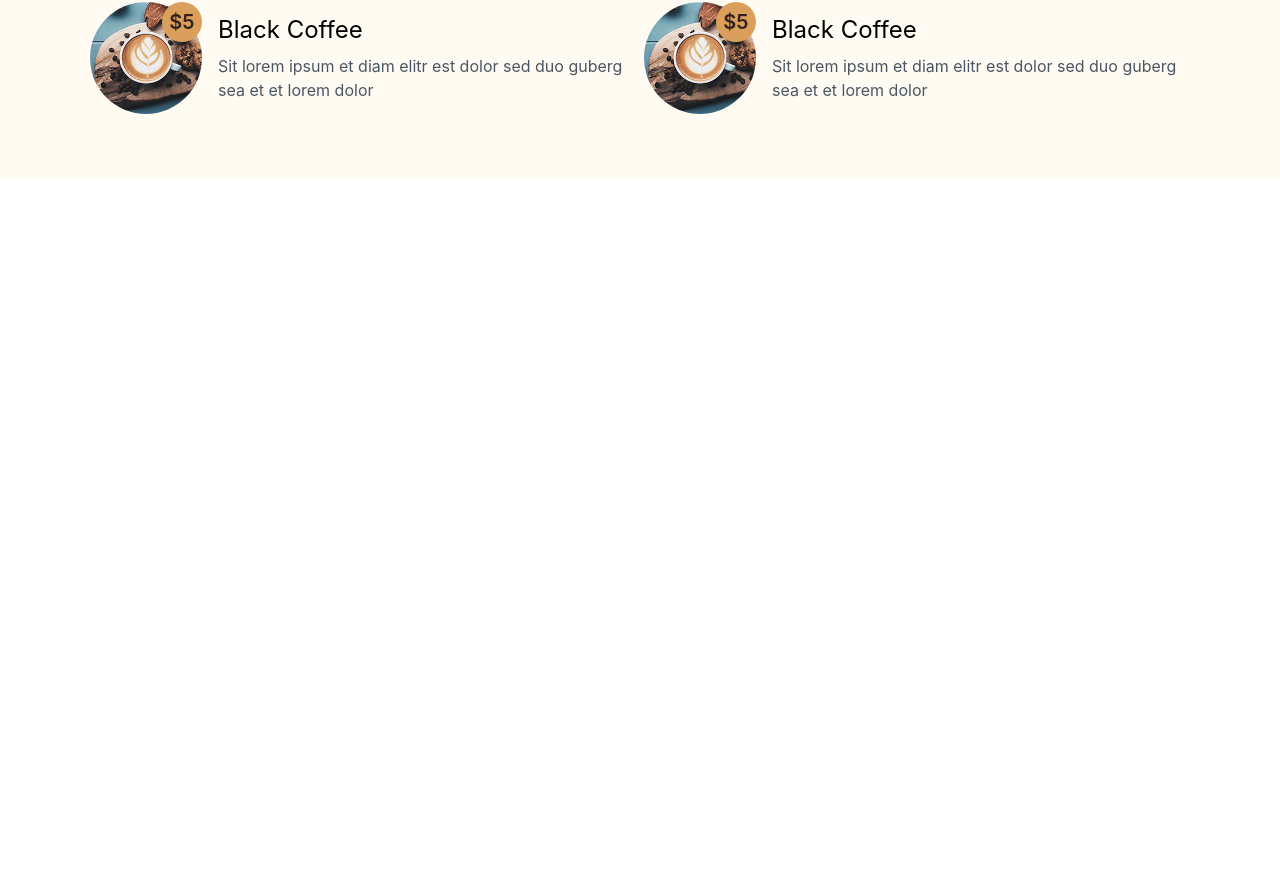
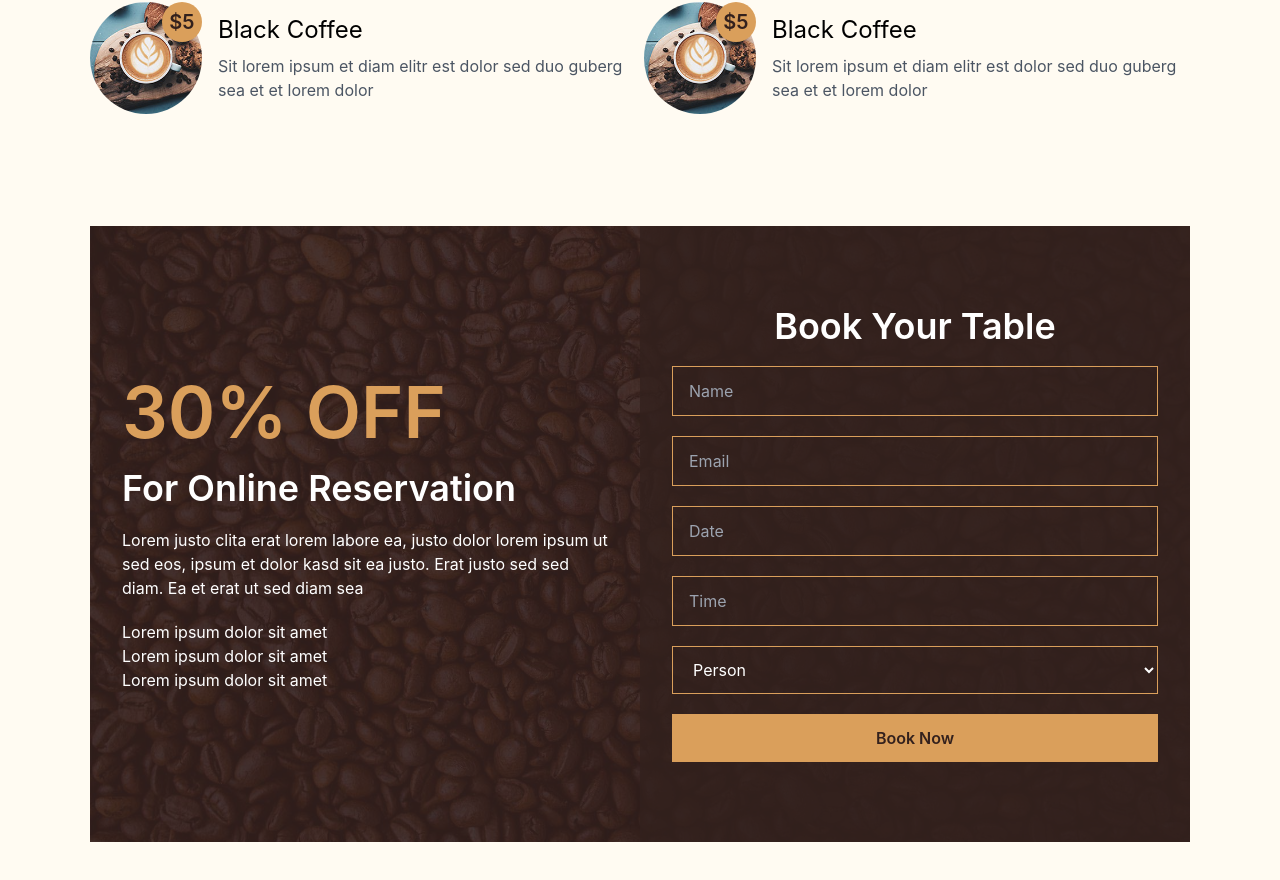
Before and after one commit to NouzNoushad/React-Flutter-Go-Pros, a React (Create React App) app in the folder koppee/: page / in a window 1280 px wide. Shown: the part 3484-4364 px from the top of the page. Before the commit the page ends 3662 px from the top, so only its background shows below. Built offline with nearby package versions, Linux system fonts and the light colour scheme.

Commit message:
reservation section

```diff
--- a/koppee/src/Main/main.tsx
+++ b/koppee/src/Main/main.tsx
@@ -6,6 +6,7 @@ import About from './about'
 import Services from './services'
 import Offer from './offer'
 import Menu from './menu'
+import Reservation from './reservation'
 
 export default function Main() {
     return (
@@ -17,6 +18,7 @@ export default function Main() {
             <Services />
             <Offer />
             <Menu />
+            <Reservation />
         </>
     )
 }
--- a/koppee/src/Main/offer.tsx
+++ b/koppee/src/Main/offer.tsx
@@ -5,7 +5,7 @@ export default function Offer() {
         <div className="bg-[url('/public/images/bg.jpg')] bg-cover bg-center h-[60vh] flex items-center justify-center relative after:absolute after:inset-0 after:bg-primary/80">
             <div className="relative z-10 font-robot text-center space-y-3 text-white">
                 <h1 className='lg:text-7xl md:text-6xl sm:text-5xl text-4xl font-semibold text-secondary'>50% OFF</h1>
-                <h1 className='lge:text-4xl text-3xl font-semibold'>Sunday Special Offer</h1>
+                <h1 className='lg:text-4xl text-3xl font-semibold'>Sunday Special Offer</h1>
                 <h4 className='lg:text-2xl md:text-xl text-lg font-normal pb-5'>Only for Sunday from 1st Jan to 30th Jan 2045</h4>
                 <form action="" className='h-12 max-w-[350px] mx-auto bg-white flex flex-row items-center text-black overflow-hidden'>
                     <input type="text" className='flex-1 px-4 focus:ring-0 focus:outline-none' placeholder='Your Email' />
--- /dev/null
+++ b/koppee/src/Main/reservation.tsx
@@ -0,0 +1,40 @@
+import React from 'react'
+
+export default function Reservation() {
+    return (
+        <section className='bg-[#FFFBF2] pb-[4rem] pt-[3rem]'>
+            <div className="max-w-[1100px] mx-auto bg-[url('/public/images/bg.jpg')] bg-cover bg-center relative after:absolute after:inset-0 after:bg-primary/90">
+                <div className="h-full relative z-10 grid md:grid-cols-2 grid-cols-1">
+                    <div className="h-full text-white py-8 px-8 flex flex-col justify-center gap-5">
+                        <h1 className='lg:text-7xl md:text-6xl sm:text-5xl text-4xl font-semibold text-secondary'>30% OFF</h1>
+                        <h1 className='lg:text-4xl text-3xl font-semibold'>For Online Reservation</h1>
+                        <p>Lorem justo clita erat lorem labore ea, justo dolor lorem ipsum ut sed eos,
+                            ipsum et dolor kasd sit ea justo. Erat justo sed sed diam. Ea et erat ut sed diam sea</p>
+                        <ul>
+                            <li>Lorem ipsum dolor sit amet</li>
+                            <li>Lorem ipsum dolor sit amet</li>
+                            <li>Lorem ipsum dolor sit amet</li>
+                        </ul>
+                    </div>
+                    <div className="bg-primary/80 h-full px-8 flex flex-col justify-center text-white py-[5rem]">
+                        <h1 className='lg:text-4xl text-3xl font-semibold text-center'>Book Your Table</h1>
+                        <form action="" className='mt-5 space-y-5'>
+                            <input type="text" className='border border-secondary w-full px-4 py-3 bg-transparent focus:outline-none focus:ring-1 focus:ring-secondary' placeholder='Name' />
+                            <input type="email" className='border border-secondary w-full px-4 py-3 bg-transparent focus:outline-none focus:ring-1 focus:ring-secondary' placeholder='Email' />
+                            <input type="text" className='border border-secondary w-full px-4 py-3 bg-transparent focus:outline-none focus:ring-1 focus:ring-secondary' placeholder='Date' />
+                            <input type="text" className='border border-secondary w-full px-4 py-3 bg-transparent focus:outline-none focus:ring-1 focus:ring-secondary' placeholder='Time' />
+                            <select name="" id="" className='border border-secondary w-full px-4 py-3 bg-transparent focus:outline-none focus:ring-1 focus:ring-secondary'>
+                                <option className='text-black' selected hidden>Person</option>
+                                <option className='text-black' value="1">Person 1</option>
+                                <option className='text-black' value="2">Person 2</option>
+                                <option className='text-black' value="3">Person 3</option>
+                                <option className='text-black' value="3">Person 4</option>
+                            </select>
+                            <button className='w-full bg-secondary py-3 px-3 text-primary font-semibold'>Book Now</button>
+                        </form>
+                    </div>
+                </div>
+            </div>
+        </section>
+    )
+}
```
